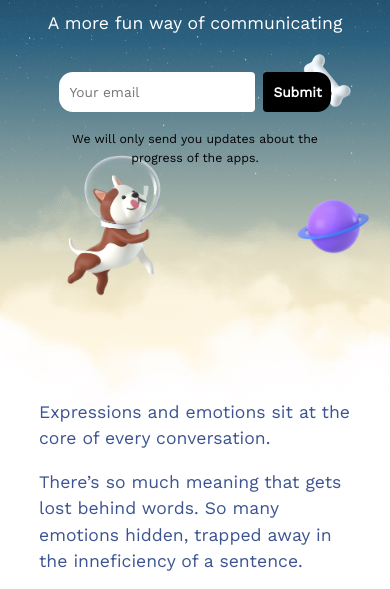
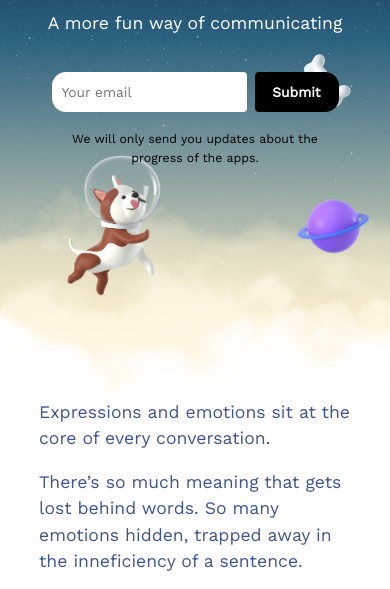
Before and after one commit to MushiApp/mushiapp.github.io, a plain HTML site: page index.html in a window 390 px wide. Shown: the part 199-788 px from the top of the page. Drawn offline with nearby package versions, Linux system fonts and the light colour scheme.

Commit message:
Improve wording and styling

```diff
--- a/index.html
+++ b/index.html
@@ -5,7 +5,7 @@
     <meta charset="utf-8">
     <meta http-equiv="X-UA-Compatible" content="IE=edge">
     <title>Mushi — A more fun way of communicating</title>
-    <meta name="description" content="Mushi — A more fun way of communicating">
+    <meta name="description" content="Mushi is an app that allows you to create personalized animated emojis. Soon in an App Store near you.">
     <meta name="viewport" content="width=device-width, initial-scale=1.0">
     <link rel="stylesheet" href="main.css">
     <link href="https://fonts.googleapis.com/css?family=Work+Sans&display=swap" rel="stylesheet">
--- a/main.css
+++ b/main.css
@@ -57,8 +57,7 @@ h2 {
 
 @media only screen and (max-width: 880px) {
     .form-container {
-        width: 80%;
-        max-width: 280px;
+        max-width: 300px;
     }
 }
 
@@ -351,7 +350,7 @@ input[type=email] {
     font-size: 0.6em;
     font-family: 'Work Sans', sans-serif;
     font-weight: 400;
-    width: 70%;
+    width: 65%;
     position: relative;
     z-index: 2;
 }
@@ -368,7 +367,7 @@ input[type=submit] {
     font-size: 0.6em;
     font-family: 'Work Sans', sans-serif;
     font-weight: 600;
-    width: 24%;
+    width: 28%;
     position: relative;
     z-index: 2;
 }
```
Lines whose indentation alone changed are shown as unchanged.
